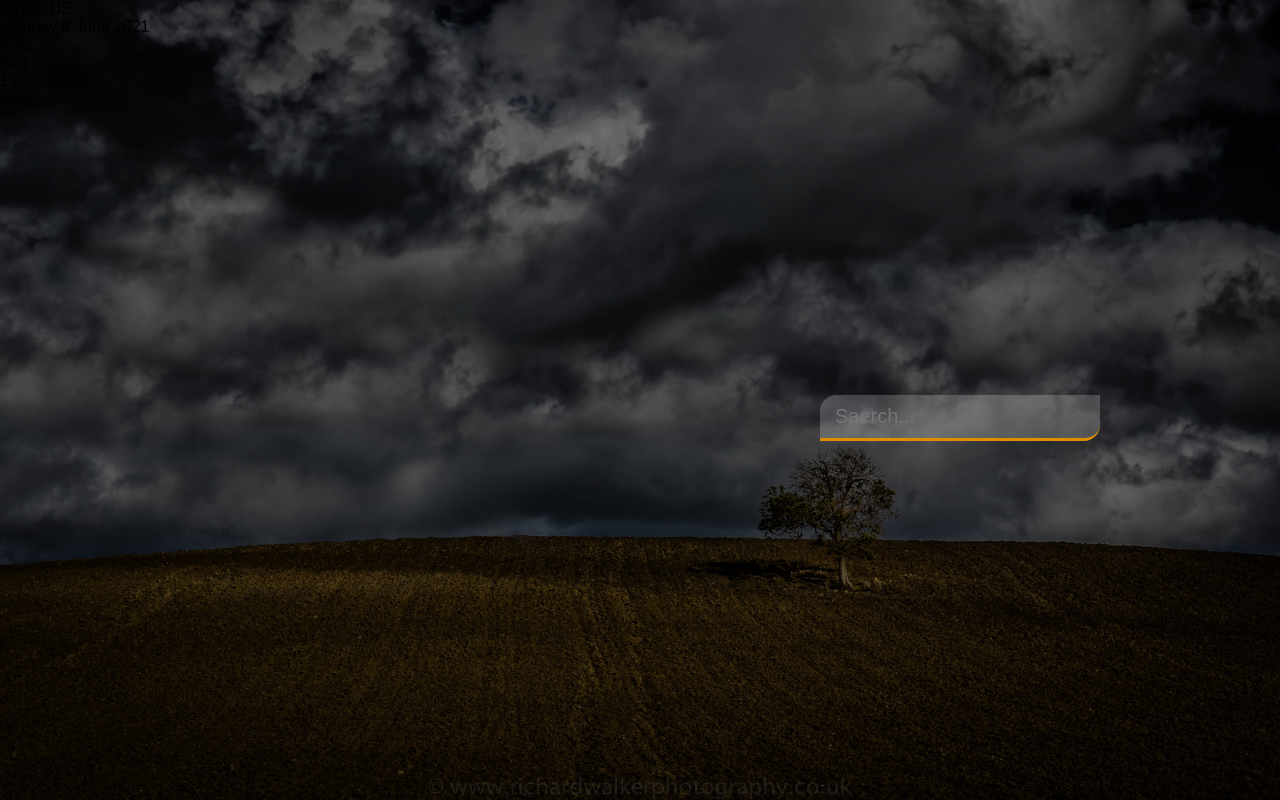
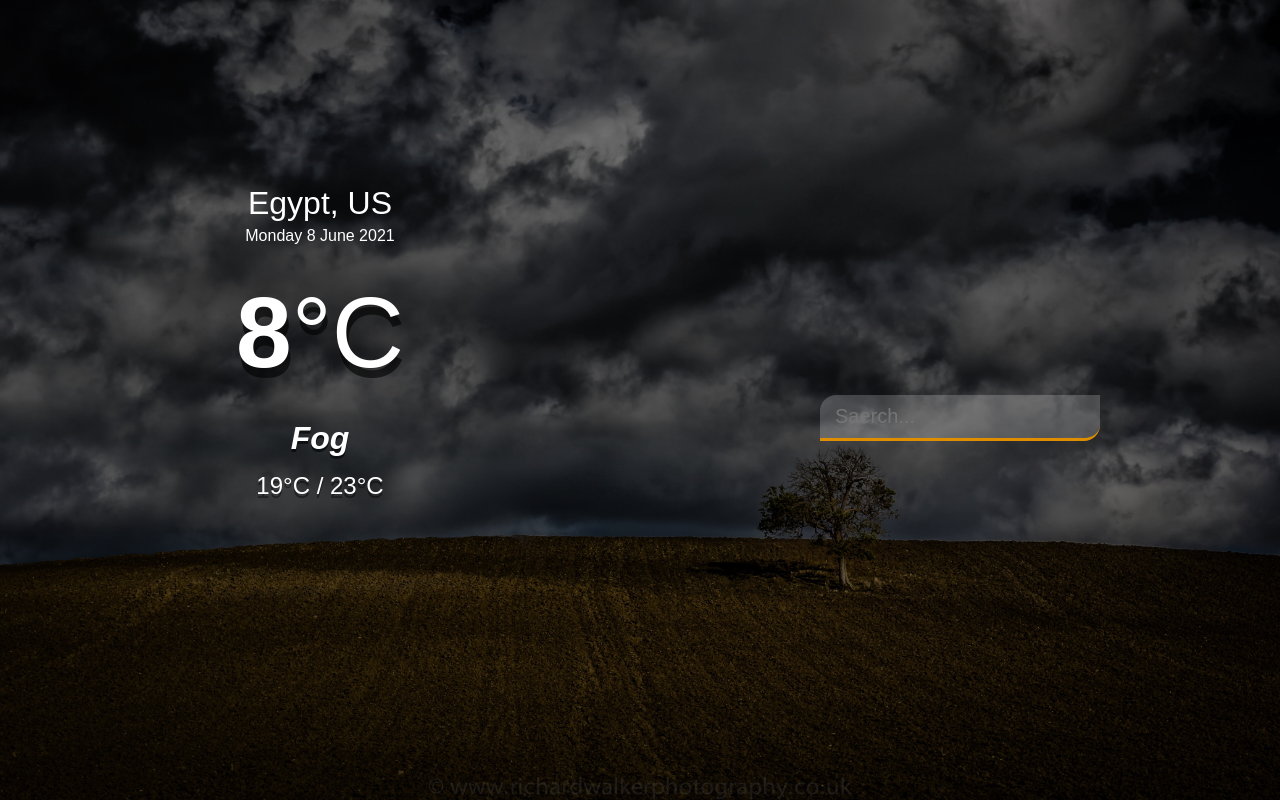
Before and after one commit to umarovcoder/JS-weather-app, a plain HTML site: page index.html in a window 1280 px wide. Drawn offline with Linux system fonts and the light colour scheme.

Commit message:
verstka tamam

```diff
--- a/style.css
+++ b/style.css
@@ -44,3 +44,53 @@ header input:focus{
     background-color: rgba(255, 255, 255, .8);
     border-radius: 0 16px 0 16px;
 }
+
+main{
+    margin-top: 20vh;
+    padding: 25px 50px 50px;
+    display: flex;
+    flex-direction: column;
+    align-items: center;
+    text-align: center;
+}
+
+.location .city{
+    color: #fff;
+    font-size: 32px;
+    font-weight: 500;
+    margin-bottom: 5px;
+}
+
+.location .date{
+    color: #fff;
+    font-size: 16px;
+}
+
+.main-temp .temp{
+    color: #fff;
+    font-size: 100px;
+    font-weight: 900;
+    margin: 30px 0;
+    text-shadow: 2px 10px rgba(0, 0, 0, 0.6);
+}
+
+.main-temp span{
+    font-weight: 500;
+}
+
+.main-temp .weather{
+    color: #fff;
+    font-size: 32px;
+    font-weight: 700;
+    font-style: italic;
+    margin-bottom: 15px;
+    text-shadow: 0px 3px rgba(0, 0, 0, .6);
+}
+
+.main-temp .hi-low{
+    color: #fff;
+    font-size: 24px;
+    font-weight: 500;
+    text-shadow: 0px 4px rgba(0, 0, 0, .4);
+
+}
```
Also changed, not shown: index.html (+1 -1 lines).
